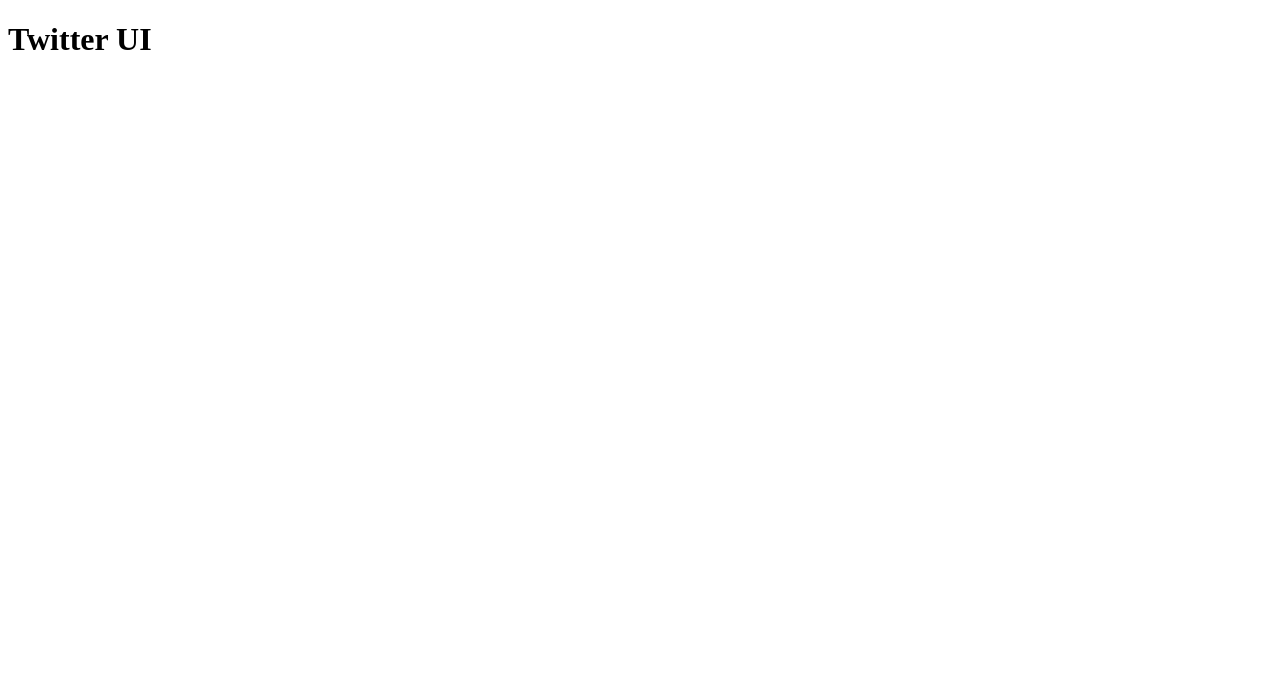
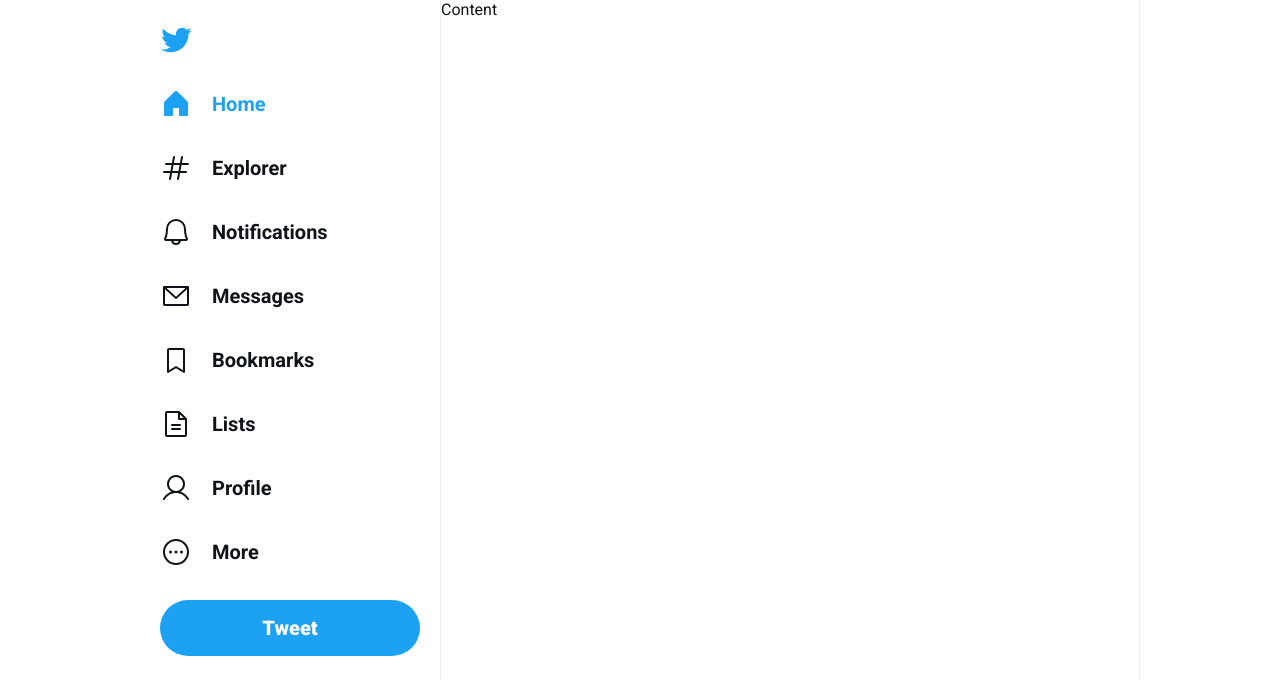
Before and after one commit to nlnadialigia/twitter-ui-masterclass, a React (Vite) app: page / in a window 1280 px wide. Shown: the top 694 px of the page. Built offline with nearby package versions, Linux system fonts and the light colour scheme.

Commit message:
feat: create sidebar

```diff
--- a/index.html
+++ b/index.html
@@ -2,8 +2,11 @@
 <html lang="en">
   <head>
     <meta charset="UTF-8" />
+    <link rel="preconnect" href="https://fonts.googleapis.com">
+    <link rel="preconnect" href="https://fonts.gstatic.com" crossorigin>
+    <meta name="viewport" content="width=device-width, initial-scale=1.0" />
     <link rel="shortcut icon" href="favicon.ico" type="image/x-icon">
-    <meta name="viewport" content="width=device-width, initial-scale=1.0" />
+    <link href="https://fonts.googleapis.com/css2?family=Roboto:wght@400;500;700;900&display=swap" rel="stylesheet">
     <title>Twitter UI</title>
   </head>
   <body>
--- a/package.json
+++ b/package.json
@@ -10,6 +10,7 @@
     "preview": "vite preview"
   },
   "dependencies": {
+    "@phosphor-icons/react": "^2.0.15",
     "react": "^18.2.0",
     "react-dom": "^18.2.0"
   },
--- /dev/null
+++ b/src/global.css
@@ -0,0 +1,94 @@
+* {
+  margin: 0;
+  padding: 0;
+  box-sizing: border-box;
+}
+
+:root {
+  --twitter-blue: #1da1f2;
+}
+
+body {
+  color: #0f1419;
+  -webkit-font-smoothing: antialiased;
+}
+
+body, input, textarea, button {
+  font: 400 1rem "Roboto", sans-serif;
+}
+
+button {
+  cursor: pointer;
+}
+
+a {
+  color: inherit;
+}
+
+/** Page: Timeline **/
+
+.layout {
+  margin: 0 auto;
+  max-width: 1000px;
+  display: grid;
+  grid-template-columns: 300px 1fr;
+}
+
+.sidebar {
+  padding: 1.5rem 1.25rem;
+  display: flex;
+  flex-direction: column;
+  gap: 2rem;
+}
+
+.sidebar .logo {
+  width: 2rem;
+  height: 2rem;
+}
+
+.sidebar .new-tweet {
+  background: var(--twitter-blue);
+  border-radius: 9999px;
+  padding: 1rem;
+  display: flex;
+  justify-content: center;
+  width: 100%;
+  color: #fff;
+  font-size: 1.25rem;
+  font-weight: 900;
+  border: 0;
+
+}
+
+.sidebar .new-tweet:hover {
+  filter: brightness(0.95);
+}
+
+.main-navigation {
+  display: flex;
+  flex-direction: column;
+  gap: 2rem;
+}
+
+.main-navigation a {
+  display: flex;
+  align-items: center;
+  gap: 1.25rem;
+  font-size: 1.25rem;
+  font-weight: 700;
+  text-decoration: none;
+}
+
+.main-navigation a.active {
+  color: var(--twitter-blue);
+}
+
+.main-navigation a svg {
+  width: 2rem;
+  height: 2rem;
+}
+
+.content {
+  border-left: 1px solid #ebeef0;
+  border-right: 1px solid #ebeef0;
+}
--- a/src/main.tsx
+++ b/src/main.tsx
@@ -1,8 +1,62 @@
+import {
+  Bell,
+  BookmarkSimple,
+  DotsThreeCircle,
+  EnvelopeSimple,
+  FileText,
+  Hash,
+  House,
+  User,
+} from "@phosphor-icons/react";
 import React from "react";
 import ReactDOM from "react-dom/client";
+import twitterLogo from "./assets/logo-twitter.svg";
+import "./global.css";
 
 ReactDOM.createRoot(document.getElementById("root")!).render(
   <React.StrictMode>
-    <h1>Twitter UI</h1>
+    <div className="layout">
+      <aside className="sidebar">
+        <img className="logo" src={twitterLogo} alt="Logo" />
+        <nav className="main-navigation">
+          <a href="" className="active">
+            <House weight="fill" />
+            Home
+          </a>
+          <a href="">
+            <Hash />
+            Explorer
+          </a>
+          <a href="">
+            <Bell />
+            Notifications
+          </a>
+          <a href="">
+            <EnvelopeSimple />
+            Messages
+          </a>
+          <a href="">
+            <BookmarkSimple />
+            Bookmarks
+          </a>
+          <a href="">
+            <FileText />
+            Lists
+          </a>
+          <a href="">
+            <User />
+            Profile
+          </a>
+          <a href="">
+            <DotsThreeCircle />
+            More
+          </a>
+        </nav>
+        <button className="new-tweet" type="button">
+          Tweet
+        </button>
+      </aside>
+      <div className="content">Content</div>
+    </div>
   </React.StrictMode>,
 );
```
Also changed, not shown: src/components/Tweet.tsx (added, +15 -0 lines), src/assets/logo-twitter.svg (added), 1 other file (tests, documents, lock files or other folders).
